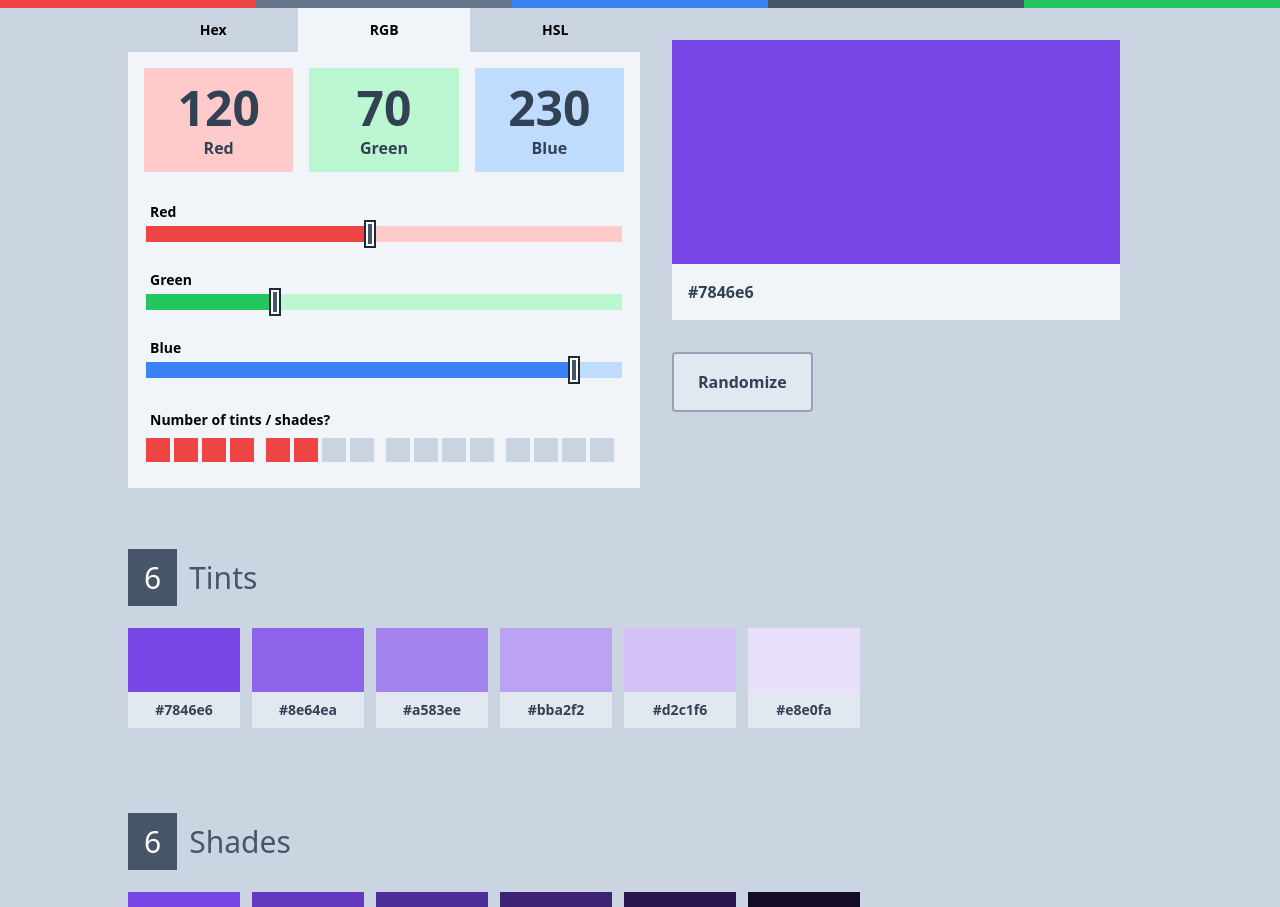
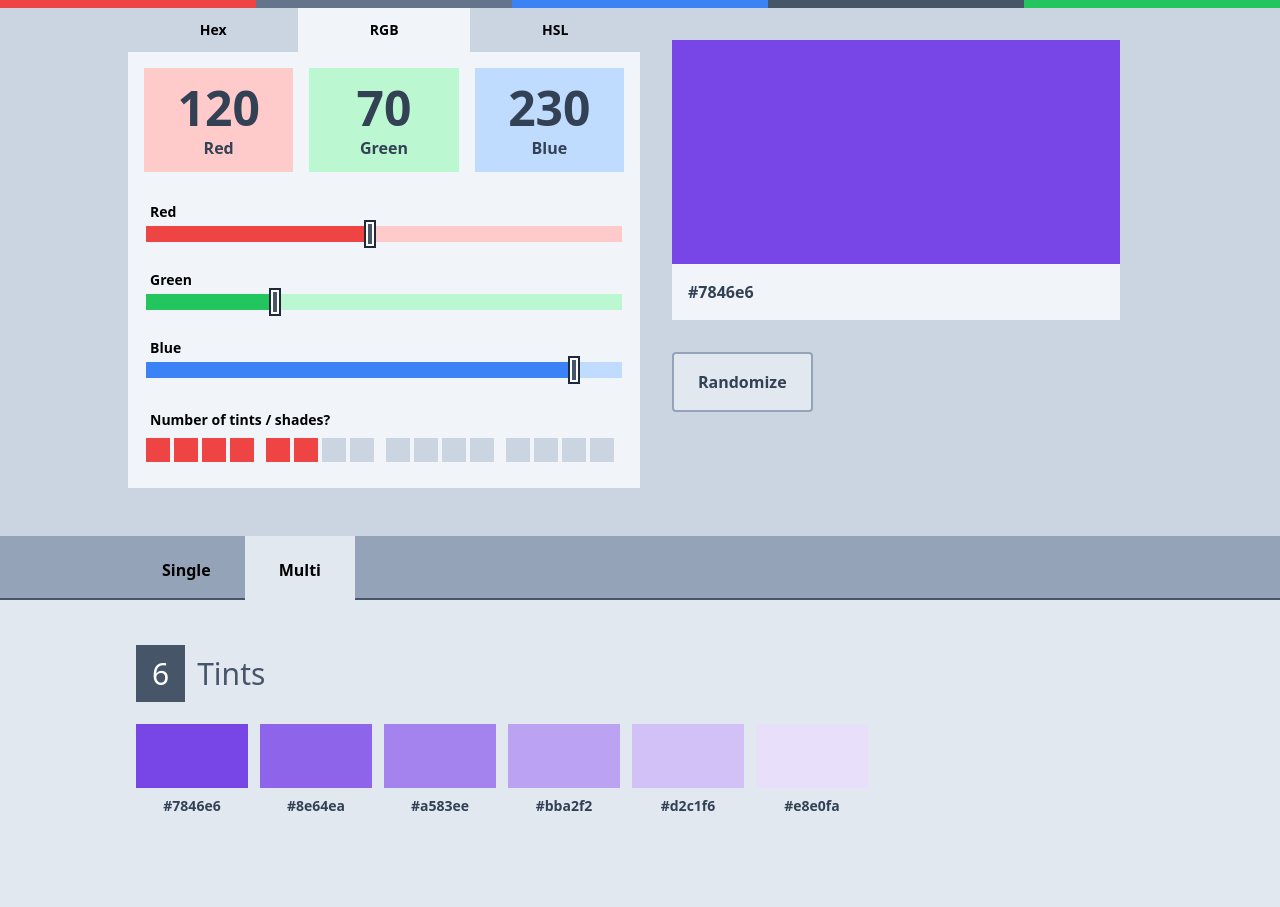
Before and after one commit to reactry/shades, a React (Create React App) app: page / in a window 1280 px wide. Shown: the top 907 px of the page. Built offline with nearby package versions, Linux system fonts and the light colour scheme.

Commit message:
Added new component: OutputTabBar

```diff
--- a/src/MainComponent/Input/ColorInput.js
+++ b/src/MainComponent/Input/ColorInput.js
@@ -130,7 +130,7 @@ export default function ColorInput ({
 	};
 
 	return (
-		<div className="ColorInput bg-slate-300">
+		<div className="ColorInput bg-slate-300 pb-12">
 			<div className="md:flex max-w-5xl m-auto">
 				<div className="grow bg-slate-100">
 					<TopTabBar {...topTabBarProps} />
--- a/src/MainComponent/Output/ColorOutput.js
+++ b/src/MainComponent/Output/ColorOutput.js
@@ -1,5 +1,17 @@
+import React from 'react';
+
 import Tints from './Tints';
 import Shades from './Shades';
+import OutputTabBar from './OutputTabBar';
+
+const outputTabs = [
+	{
+		"title": "Single"
+	},
+	{
+		"title": "Multi"
+	}
+];
 
 
 
@@ -7,11 +19,18 @@ export default function ColorOutput ({
 	red, green, blue, n
 }) {
 
+	let [currentTabIndex, setCurrentTabIndex] = React.useState(1);
+	let outputTabBarProps = {
+		tabs: outputTabs,
+		currentTabIndex, setCurrentTabIndex
+	};
+
 	let props = {red, green, blue, n};
 
 	return (
-		<div className="ColorOutput bg-slate-300 min-h-screen px-2 pt-4 pb-20">
-			<div className="max-w-5xl mx-auto">
+		<div className="ColorOutput bg-slate-200 min-h-screen pb-20">
+			<OutputTabBar {...outputTabBarProps} />
+			<div className="max-w-5xl mx-auto px-2">
 				<Tints {...props} />
 				<Shades {...props} />
 			</div>
--- /dev/null
+++ b/src/MainComponent/Output/OutputTabBar.js
@@ -0,0 +1,27 @@
+
+
+
+export default function OutputTabBar ({
+	tabs, currentTabIndex, setCurrentTabIndex
+}) {
+
+	let tabItems = tabs.map((v, i) => {
+		if (v.hidden) return null;
+
+		let tabClass = "px-8 py-5 -mb-1 border-x-2 border-t-2 border-transparent duration-300";
+		tabClass += (i === currentTabIndex) ? " bg-slate-200 border-slate-600" : " cursor-pointer hover:bg-slate-300";
+		return (
+			<div key={i} className={tabClass} onClick={() => setCurrentTabIndex(i)}>{v.title}</div>
+		);
+	});
+
+	return (
+		<div className="OutputTabBar overflow-hidden">
+			<div className="bg-slate-400 border-b-2 border-slate-600">
+				<div className="flex max-w-5xl mx-auto text-center text-base font-bold">
+					{tabItems}
+				</div>
+			</div>
+		</div>
+	);
+}
```
